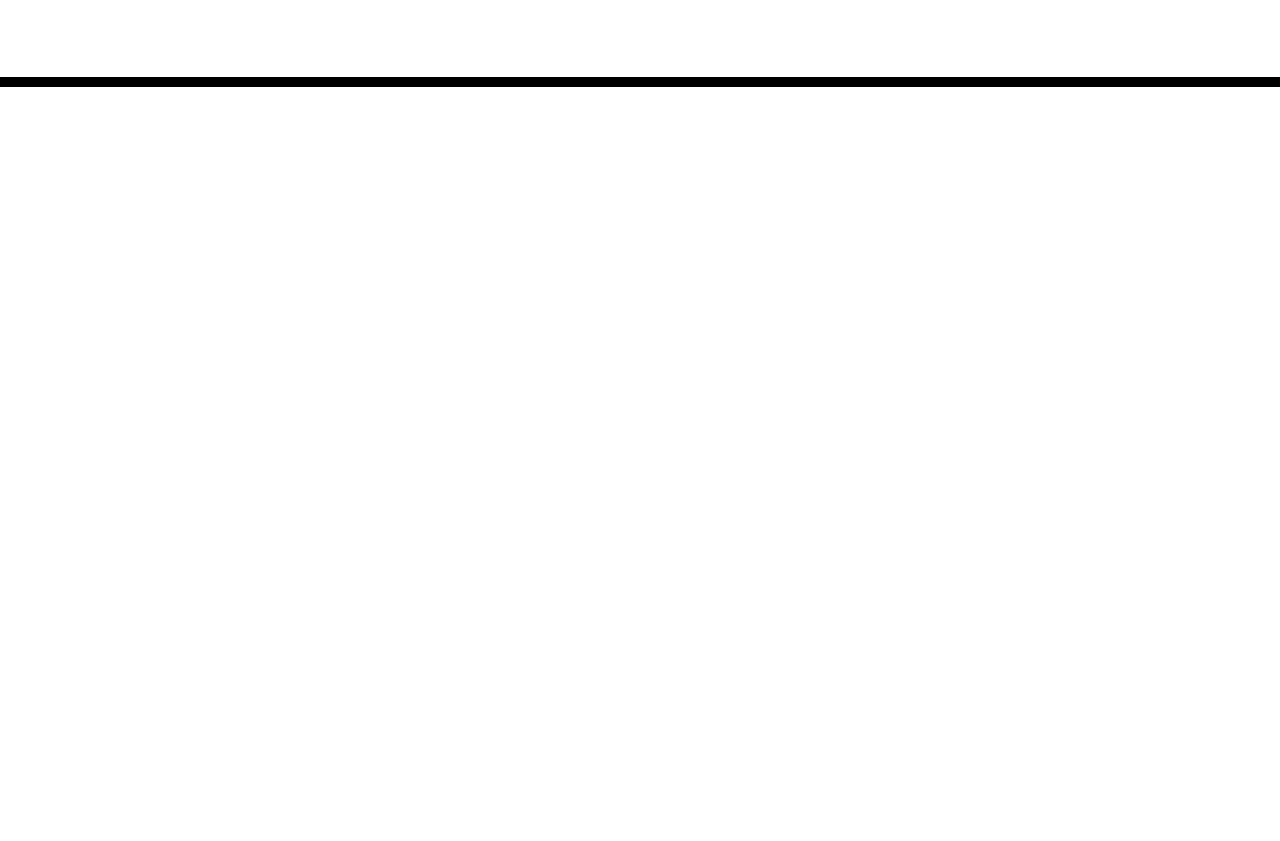
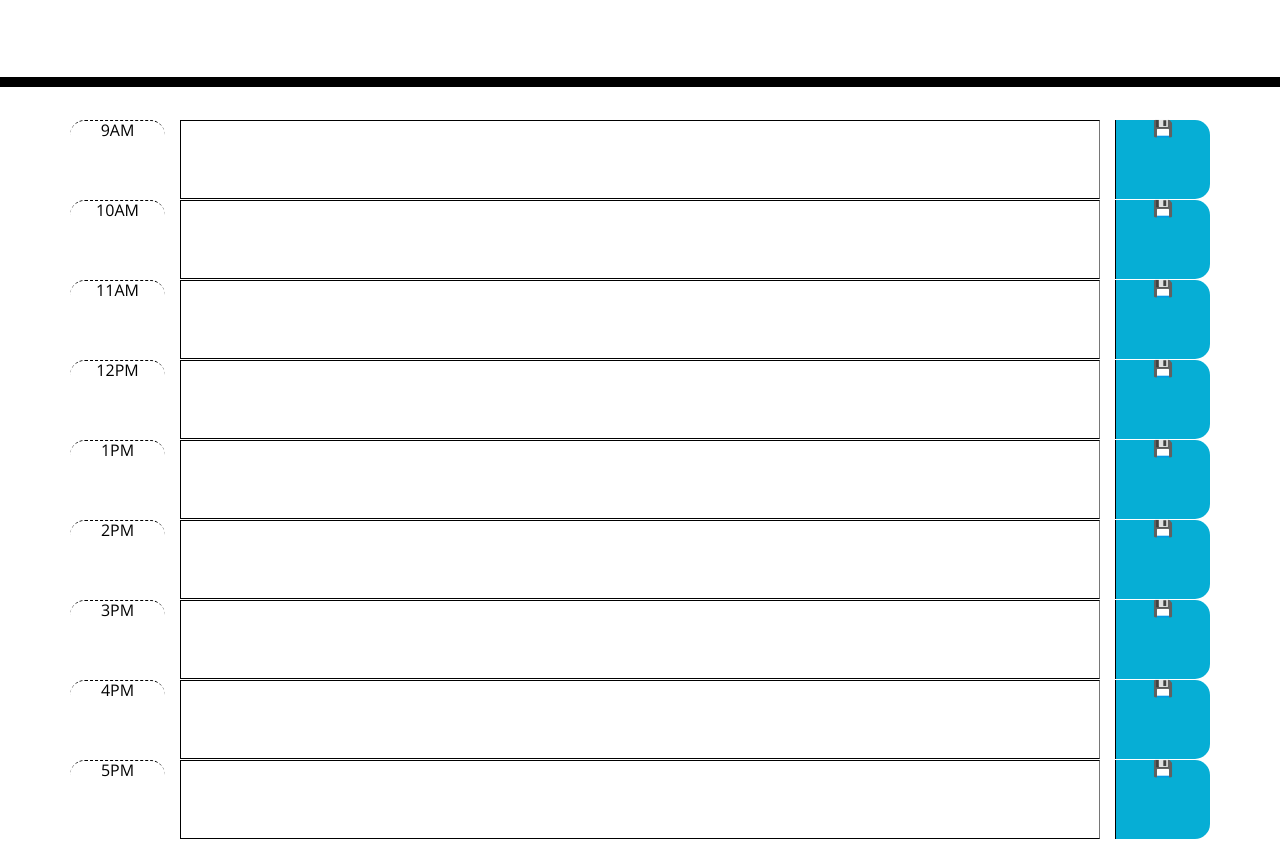
Before and after one commit to ryanschuttig/Simple_Calendar, a plain HTML site: page index.html in a window 1280 px wide. Shown: the part 181-1022 px from the top of the page. Drawn offline with nearby package versions, Linux system fonts and the light colour scheme.

Commit message:
Updated HTML

```diff
--- a/index.html
+++ b/index.html
@@ -22,57 +22,57 @@
   <div class="container">
     <!-- Timeblocks go here -->
     <div class="row">
-      <div class="col"></div>
-      <div class="col"></div>
-      <div class="col"></div>
+      <div class="col-1 time-block hour"><h6>9AM</h6></div>
+      <div class="col-10"><textarea></textarea></div>
+      <div class="col-1 saveBtn">&#128190;</div>
     </div>
 
     <div class="row">
-      <div class="col"></div>
-      <div class="col"></div>
-      <div class="col"></div>
+      <div class="col-1 time-block hour"><h6>10AM</h6></div>
+      <div class="col-10"><textarea></textarea></div>
+      <div class="col-1 saveBtn">&#128190;</div>
     </div>
 
     <div class="row">
-      <div class="col"></div>
-      <div class="col"></div>
-      <div class="col"></div>
+      <div class="col-1 time-block hour"><h6>11AM</h6></div>
+      <div class="col-10"><textarea></textarea></div>
+      <div class="col-1 saveBtn">&#128190;</div>
     </div>
 
     <div class="row">
-      <div class="col"></div>
-      <div class="col"></div>
-      <div class="col"></div>
+      <div class="col-1 time-block hour"><h6>12PM</h6></div>
+      <div class="col-10"><textarea></textarea></div>
+      <div class="col-1 saveBtn">&#128190;</div>
     </div>
 
     <div class="row">
-      <div class="col"></div>
-      <div class="col"></div>
-      <div class="col"></div>
+      <div class="col-1 time-block hour"><h6>1PM</h6></div>
+      <div class="col-10"><textarea></textarea></div>
+      <div class="col-1 saveBtn">&#128190;</div>
     </div>
 
     <div class="row">
-      <div class="col"></div>
-      <div class="col"></div>
-      <div class="col"></div>
+      <div class="col-1 time-block hour"><h6>2PM</h6></div>
+      <div class="col-10"><textarea></textarea></div>
+      <div class="col-1 saveBtn">&#128190;</div>
     </div>
 
     <div class="row">
-      <div class="col"></div>
-      <div class="col"></div>
-      <div class="col"></div>
+      <div class="col-1 time-block hour"><h6>3PM</h6></div>
+      <div class="col-10"><textarea></textarea></div>
+      <div class="col-1 saveBtn">&#128190;</div>
     </div>
 
     <div class="row">
-      <div class="col"></div>
-      <div class="col"></div>
-      <div class="col"></div>
+      <div class="col-1 time-block hour"><h6>4PM</h6></div>
+      <div class="col-10"><textarea></textarea></div>
+      <div class="col-1 saveBtn">&#128190;</div>
     </div>
 
     <div class="row">
-      <div class="col"></div>
-      <div class="col"></div>
-      <div class="col"></div>
+      <div class="col-1 time-block hour"><h6>5PM</h6></div>
+      <div class="col-10"><textarea></textarea></div>
+      <div class="col-1 saveBtn">&#128190;</div>
     </div>
 
 
--- a/style.css
+++ b/style.css
@@ -13,6 +13,8 @@ textarea {
   border-top: 1px solid black;
   border-bottom: 1px solid black;
   padding: 10px;
+  width: 100%;
+  height: 100%
 }
 
 .jumbotron {
```
Also changed, not shown: 1 other file.
